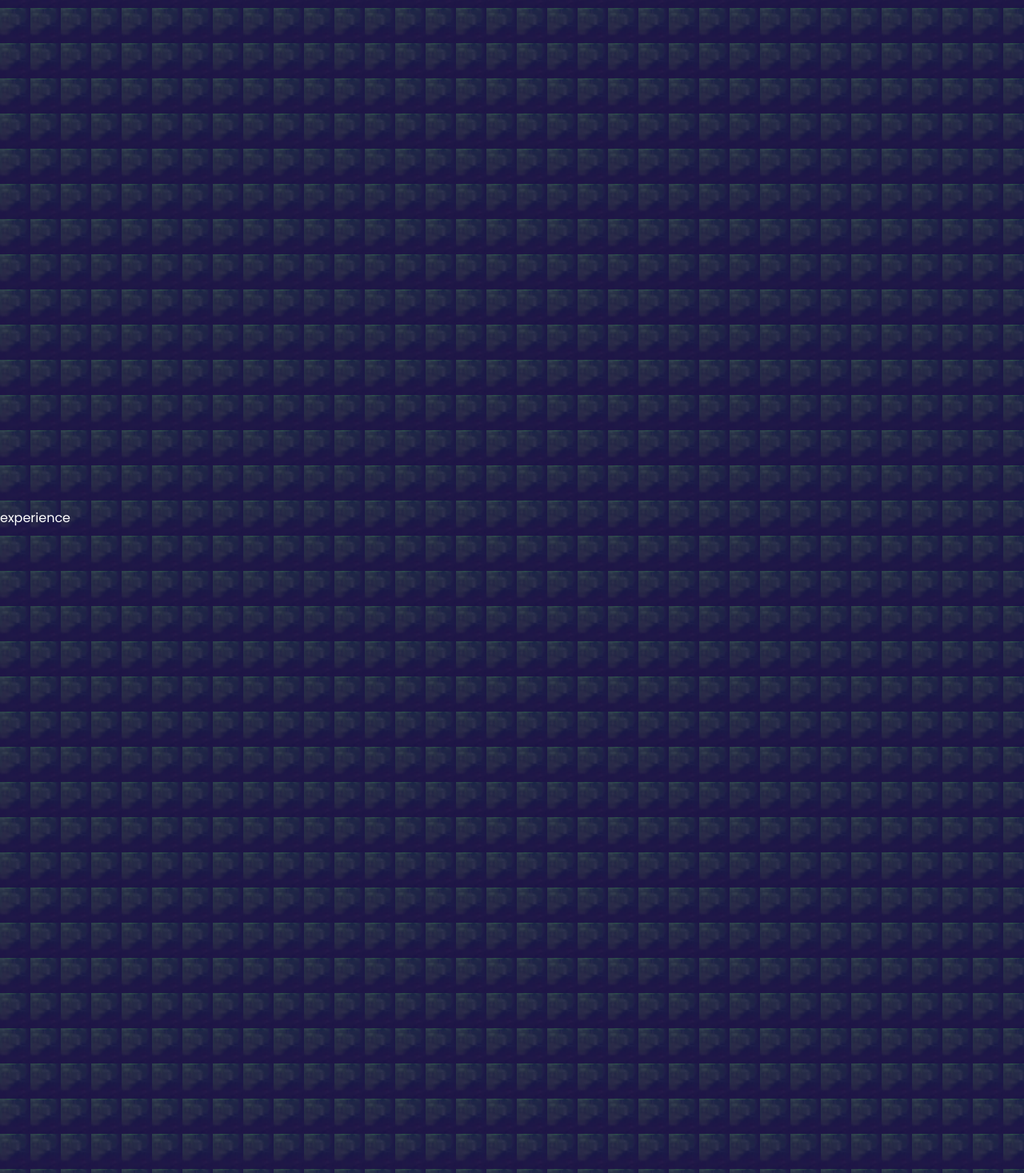
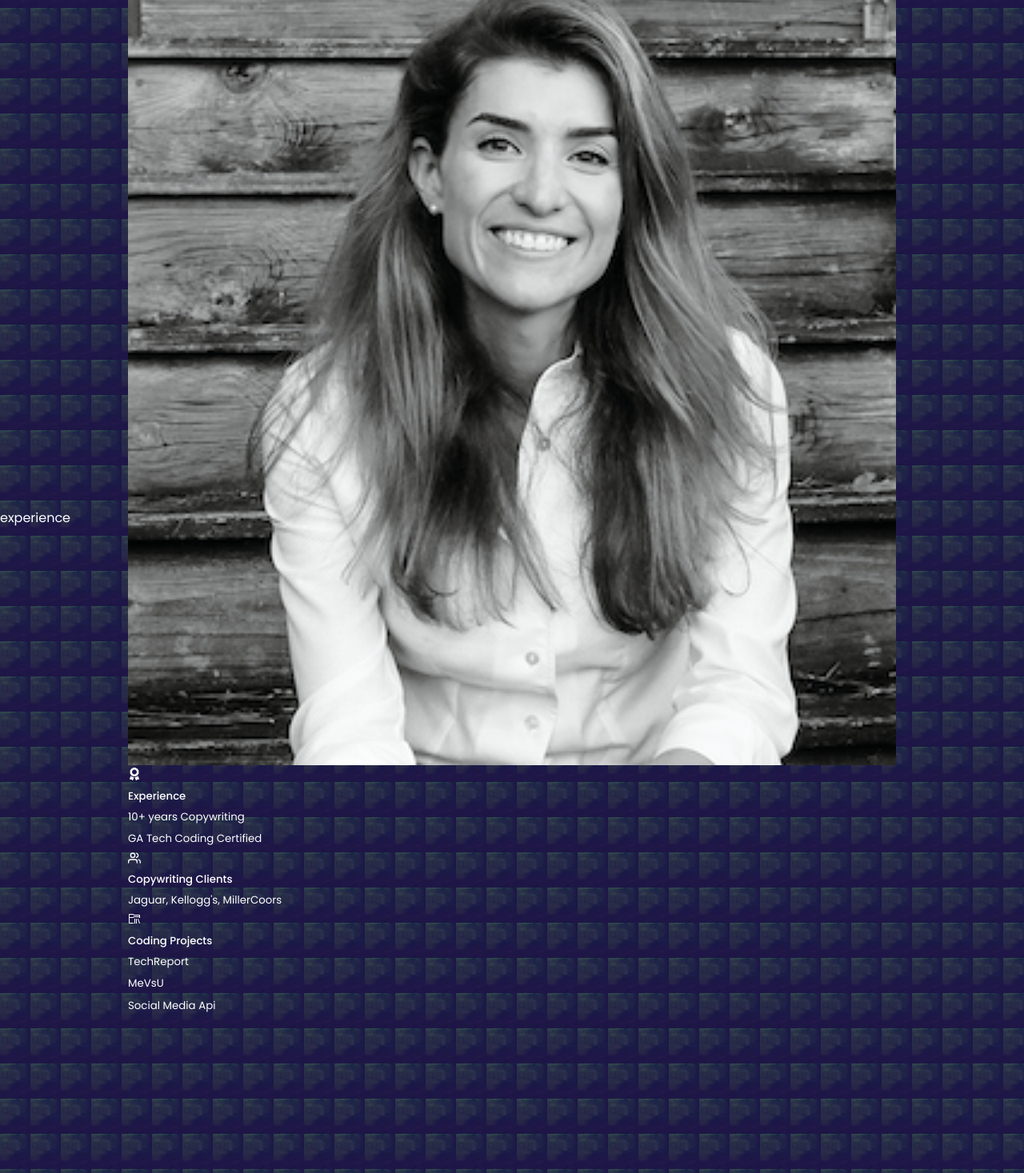
Before and after one commit to SarahLabrotLientz/react-portfolio, a React (Create React App) app: page / in a window 1280 px wide. Shown: the part 1222-2689 px from the top of the page at 80% size. Built offline with nearby package versions, Linux system fonts and the light colour scheme.

Commit message:
working on about section

```diff
--- a/src/components/about/About.jsx
+++ b/src/components/about/About.jsx
@@ -1,9 +1,46 @@
 import React from 'react'
 import './about.css'
+import ME from '../../assets/profile.png'
+import {FaAward} from 'react-icons/fa'
+import {FiUsers} from 'react-icons/fi'
+import {VscFolderLibrary} from 'react-icons/vsc'
 
 const About = () => {
   return (
-    <section id='about'>About</section>
+    <section id='about'>
+      <h5> Get to Know</h5>
+      <h2> About Me</h2>
+      <div className="container about__container">
+        <div className= "about__me">
+          <div className="about__me-image">
+            <img src={ME} alt='About Image'/>
+      </div>
+      </div>
+      <div className="about__content">
+        <div className="about__cards">
+
+          <article className='about__card'>
+            <FaAward className='about__icon'/>
+            <h5>Experience</h5>
+            <small> 10+ years Copywriting <br></br> </small>
+            <small> GA Tech Coding Certified </small>
+            </article>
+
+            <article className='about__card'>
+            <FiUsers className='about__icon'/>
+            <h5>Copywriting Clients</h5>
+            <small> Jaguar, Kellogg's, MillerCoors </small>
+            </article>
+
+            <article className='about__card'>
+            <VscFolderLibrary className='about__icon'/>
+            <h5>Coding Projects</h5>
+            <small> TechReport<br></br> MeVsU <br></br> Social Media Api</small>
+            </article>
+        </div>
+      </div>
+      </div>
+    </section>
   )
 }
 
```
